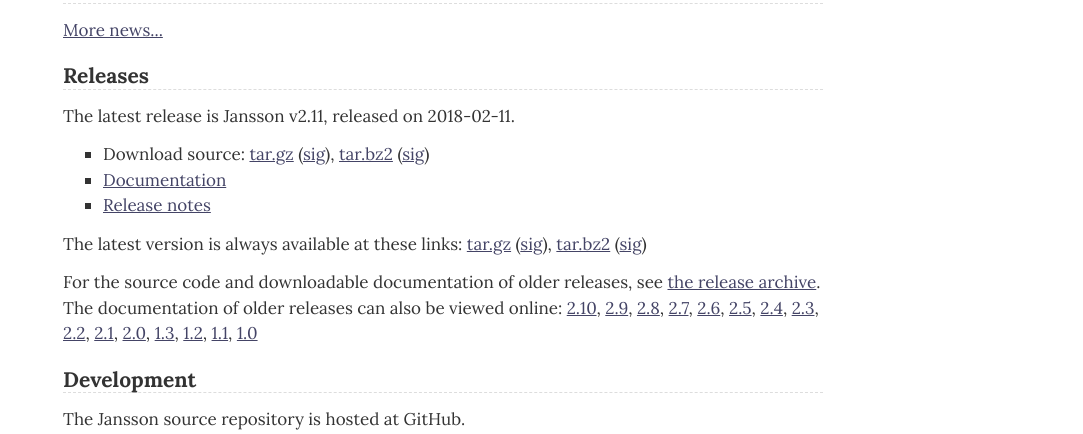
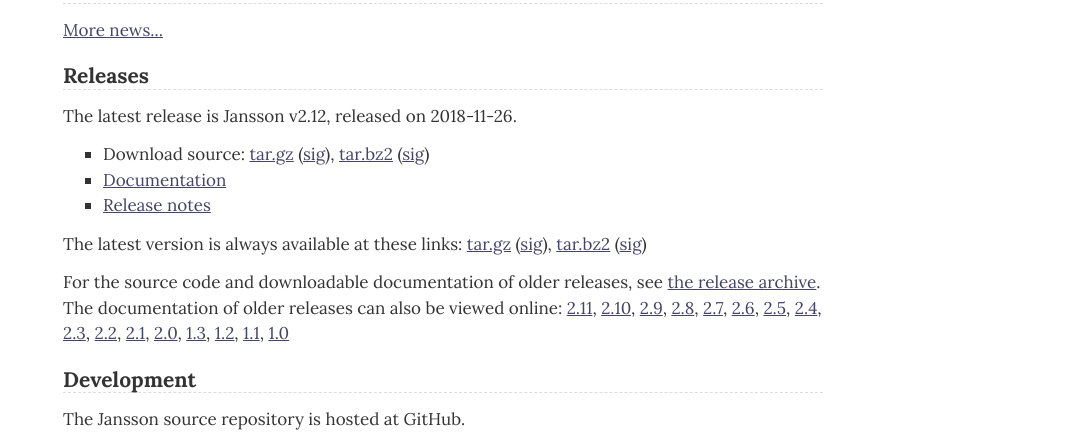
Before and after one commit to akheron/www.digip.org, a Python web app: template templates/jansson/index.html in a window 1280 px wide. Shown: the part 376-810 px from the top of the page, without its empty margins (197-1280 px from the left). Run offline with Jinja, Linux system fonts and the light colour scheme; the template is opened without the code that fills it, so the values that code supplies are empty; some libraries are stand-ins or nearby versions.

Commit message:
Jansson 2.12

```diff
--- a/templates/jansson/index.html
+++ b/templates/jansson/index.html
@@ -43,21 +43,21 @@
 <section>
   <h2>Releases</h2>
   <p>
-    The latest release is Jansson v2.11, released on 2018-02-11.
+    The latest release is Jansson v2.12, released on 2018-11-26.
   </p>
   <ul>
     <li>
       Download source:
-      <a href="/jansson/releases/jansson-2.11.tar.gz">tar.gz</a>
-      (<a href="/jansson/releases/jansson-2.11.tar.gz.asc">sig</a>),
-      <a href="/jansson/releases/jansson-2.11.tar.bz2">tar.bz2</a>
-      (<a href="/jansson/releases/jansson-2.11.tar.bz2.asc">sig</a>)
+      <a href="/jansson/releases/jansson-2.12.tar.gz">tar.gz</a>
+      (<a href="/jansson/releases/jansson-2.12.tar.gz.asc">sig</a>),
+      <a href="/jansson/releases/jansson-2.12.tar.bz2">tar.bz2</a>
+      (<a href="/jansson/releases/jansson-2.12.tar.bz2.asc">sig</a>)
     </li>
     <li>
-      <a href="https://jansson.readthedocs.io/en/2.11/">Documentation</a>
+      <a href="https://jansson.readthedocs.io/en/2.12/">Documentation</a>
     </li>
     <li>
-      <a href="https://jansson.readthedocs.io/en/2.11/changes.html#version-2-11">Release notes</a>
+      <a href="https://jansson.readthedocs.io/en/2.12/changes.html#version-2-12">Release notes</a>
     </li>
   </ul>
   <p>
@@ -72,6 +72,7 @@
     releases, see <a href="/jansson/releases/">the release
     archive</a>. The documentation of older releases can also be
     viewed online:
+    <a href="https://jansson.readthedocs.io/en/2.11/">2.11</a>,
     <a href="https://jansson.readthedocs.io/en/2.10/">2.10</a>,
     <a href="https://jansson.readthedocs.io/en/2.9/">2.9</a>,
     <a href="https://jansson.readthedocs.io/en/2.8/">2.8</a>,
```
Also changed, not shown: 5 other files.
